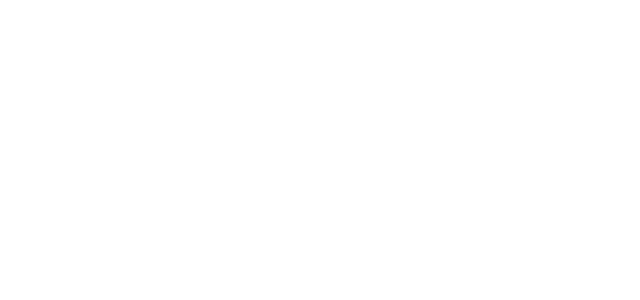
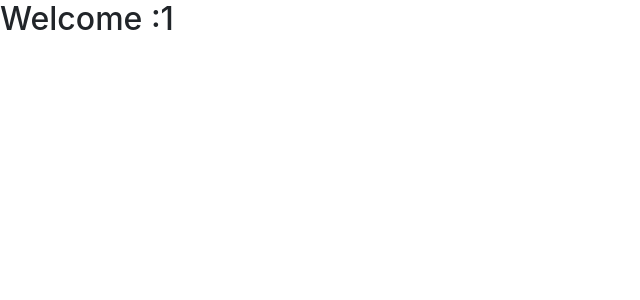
Before and after one commit to Kaliszby/BasicAppNuxtjs, a Nuxt app: page /users/1 in a window 1280 px wide. Before the commit this address had no page. Shown: the top 300 px of the page, without its empty margins (0-640 px from the left). Built offline with nearby package versions, Linux system fonts and the light colour scheme.

Commit message:
create parameter routing

```diff
--- /dev/null
+++ b/pages/users/_name/index.vue
@@ -0,0 +1,4 @@
+<template>
+  <!-- _name คือการสร้างชื่อตัวแปรรับพารามิเตอร์ -->
+  <h2>Welcome :{{ $route.params.name }}</h2>
+</template>
```
